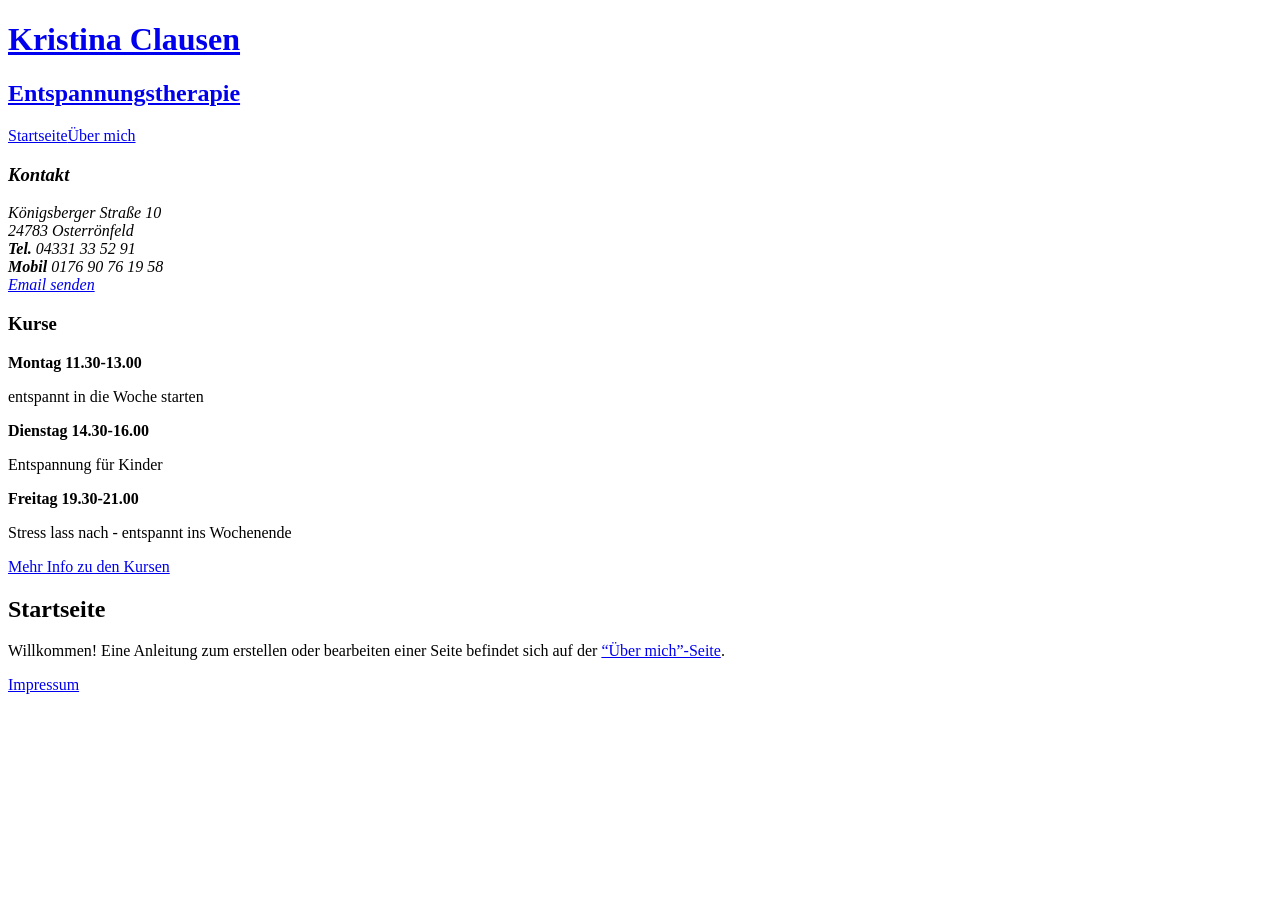
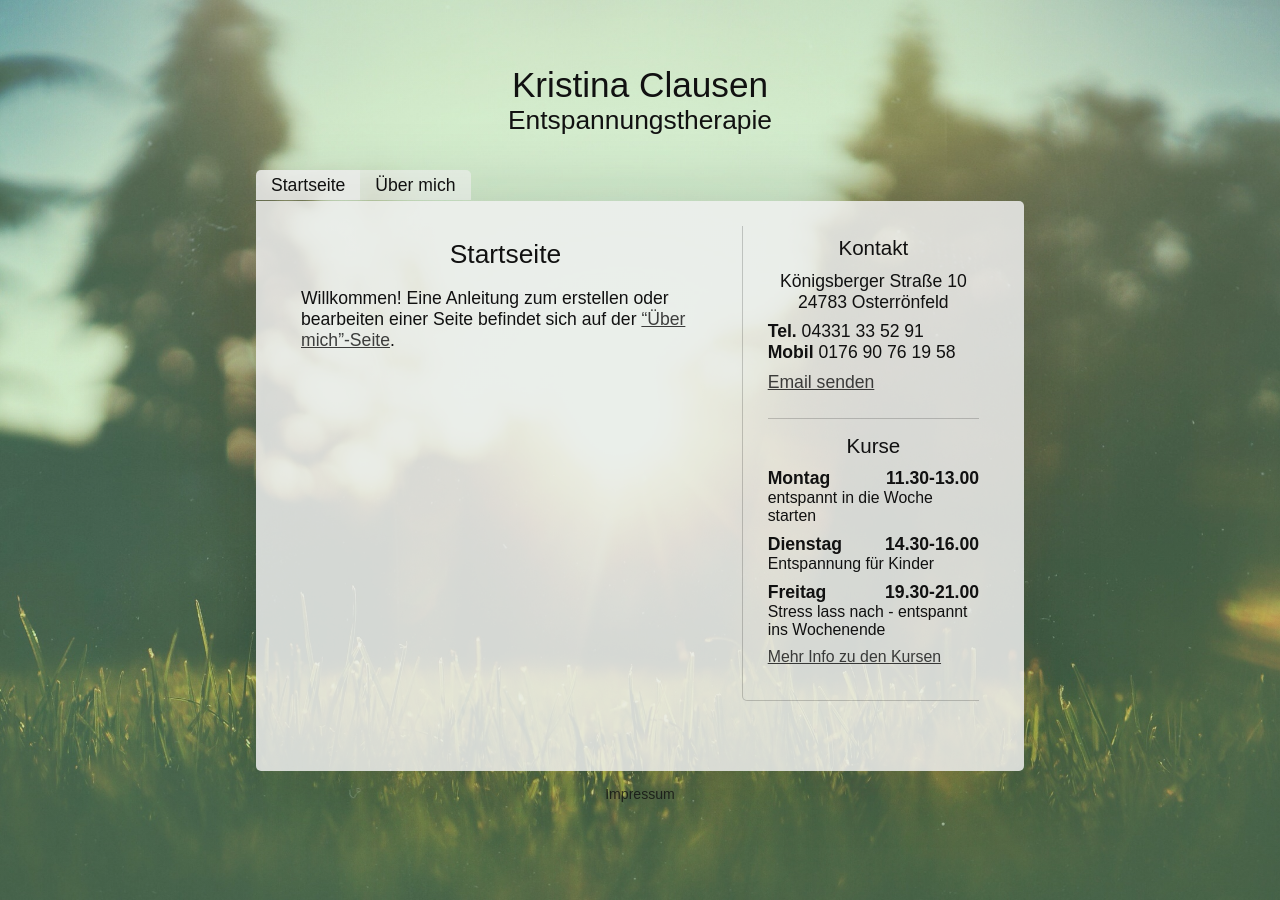
Before and after one commit to TinaClausen/tina, a Jekyll site: the page built from index.md, in a window 1280 px wide. Built offline with Jekyll 4.4.1, drawn with Linux system fonts in a browser that asks for light colours.

```diff
--- a/_config.yml
+++ b/_config.yml
@@ -5,7 +5,7 @@ description: > # this means to ignore newlines until "baseurl:"
   Write an awesome description for your new site here. You can edit this
   line in _config.yml. It will appear in your document head meta (for
   Google search results) and in your feed.xml site description.
-baseurl: "tina" # the subpath of your site, e.g. /blog
+baseurl: "/tina" # the subpath of your site, e.g. /blog
 url: "http://yourdomain.com" # the base hostname & protocol for your site
 twitter_username: jekyllrb
 github_username:  jekyll
```
